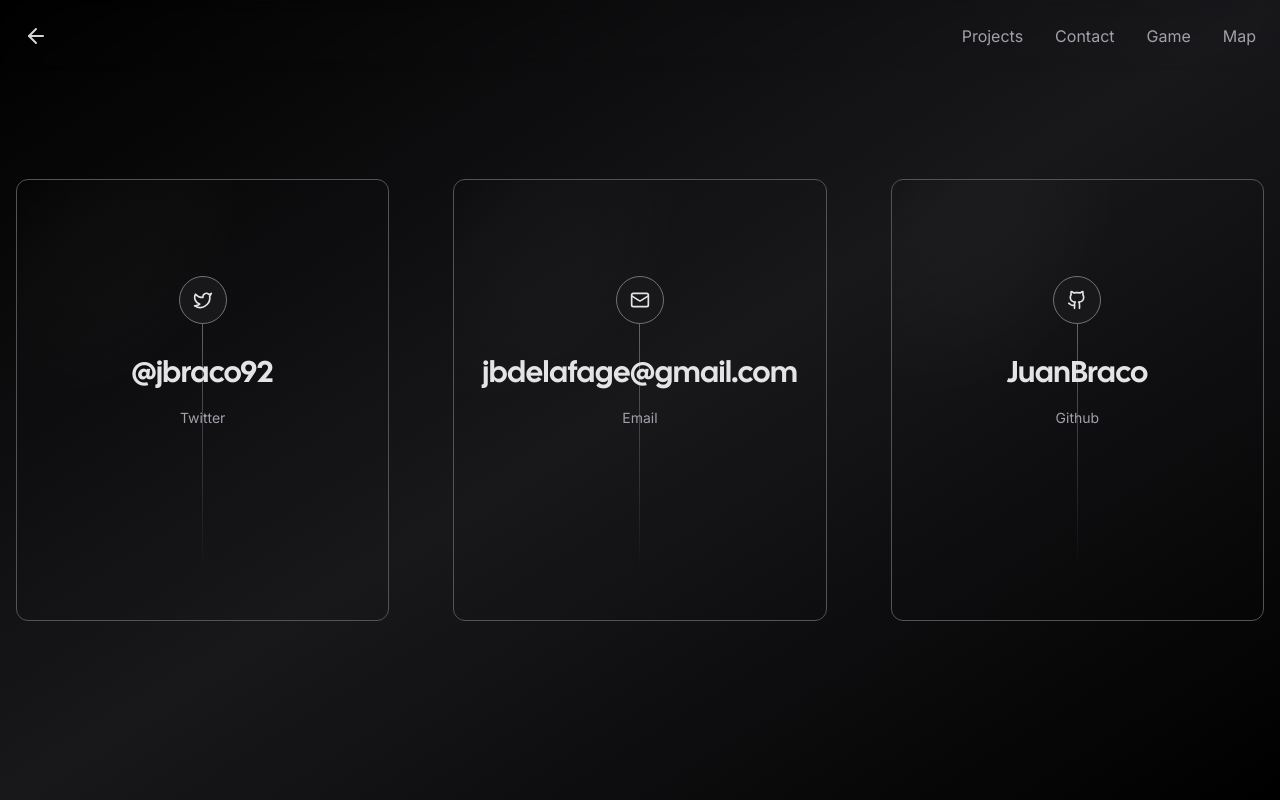
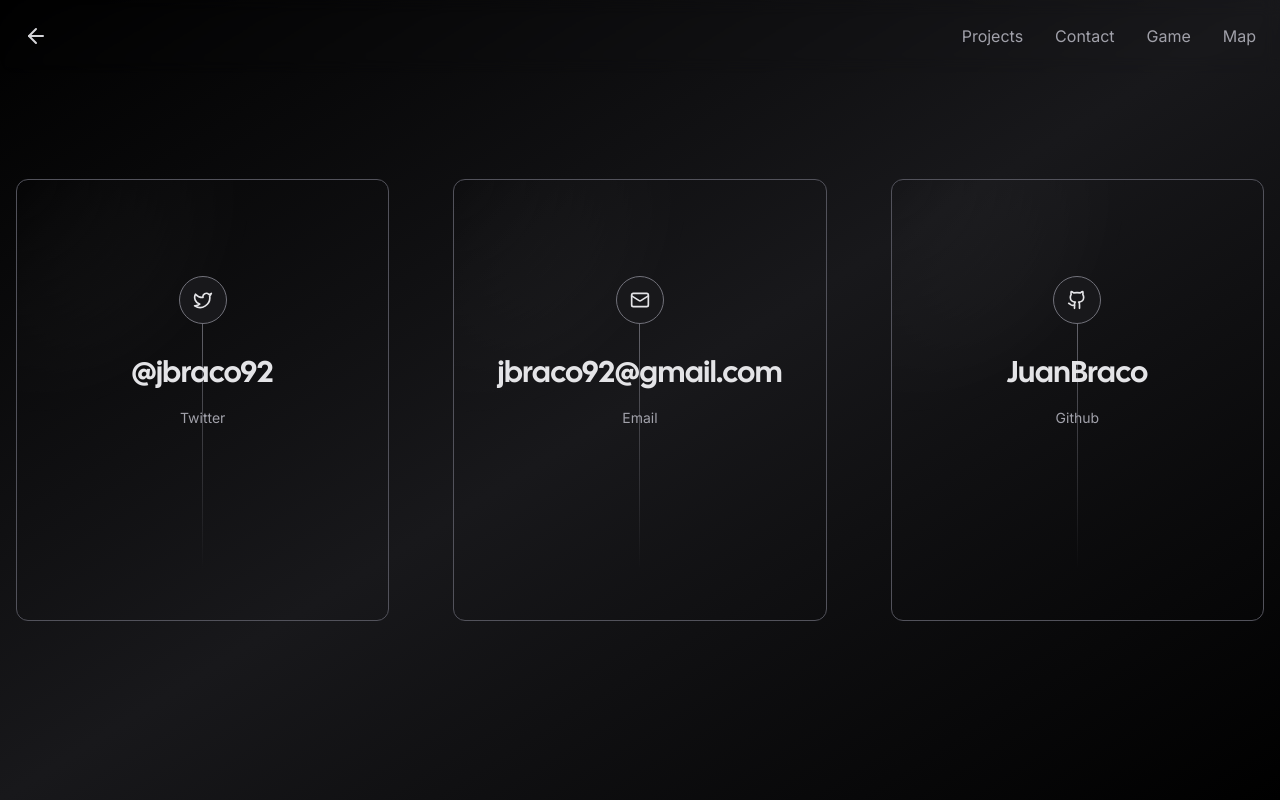
Before and after one commit to JuanBraco/Personal_portfolio, a Next.js app: page /contact in a window 1280 px wide. Built offline with nearby package versions, Linux system fonts and the light colour scheme; no server answers; what tailwindcss-debug-screens would draw is missing.

Commit message:
change credentials contact

```diff
--- a/app/contact/page.tsx
+++ b/app/contact/page.tsx
@@ -15,7 +15,7 @@
 		icon: <Mail size={20} />,
 		href: "mailto:jbraco92@gmail.com",
 		label: "Email",
-		handle: "jbdelafage@gmail.com",
+		handle: "jbraco92@gmail.com",
 	},
 	{
 		icon: <Github size={20} />,
```
